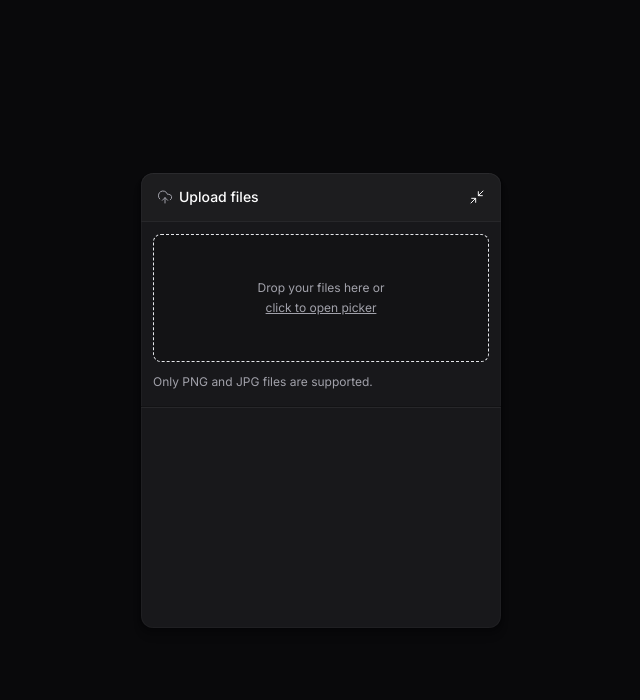
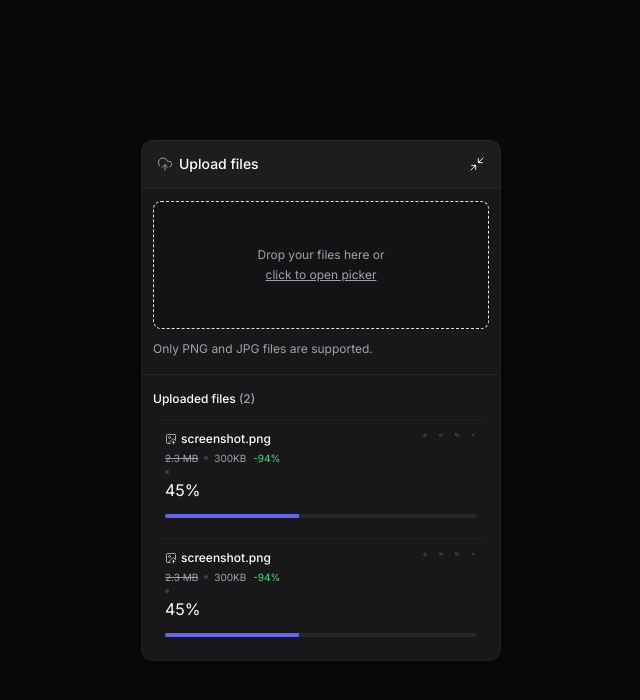
Before and after one commit to devnunes/tech_360, a React (Vite) app in the folder web/: page / in a window 1280 px wide. Both pictures are taken after a click on the button "Upload files". Shown: the top 700 px of the page, without its empty margins (319-959 px from the left). Built offline with nearby package versions, Linux system fonts and the light colour scheme.

Commit message:
Components: Upload list and items

```diff
--- a/web/package.json
+++ b/web/package.json
@@ -11,6 +11,7 @@
   },
   "dependencies": {
     "@radix-ui/react-collapsible": "^1.1.3",
+    "@radix-ui/react-progress": "^1.1.2",
     "lucide-react": "^0.485.0",
     "react": "^19.0.0",
     "react-dom": "^19.0.0",
--- /dev/null
+++ b/web/src/components/upload-widget-upload-item.tsx
@@ -0,0 +1,54 @@
+import * as Progress from "@radix-ui/react-progress";
+import { Download, ImageUp, Link2, RefreshCcw, X } from "lucide-react";
+import { Button } from "./ui/button";
+
+export function UploadWidgetUploadItem() {
+  return (
+    <div className="p-3 rounded-lg flex flex-col gap-3 shadow-shape-content bg-white-/2 relative overflow-hidden">
+      <div className="flex flex-col gap-1">
+        <span className="text-xs font-medium flex items-center gap-1">
+          <ImageUp className="size-3 text-zinc-300" strokeWidth={1.5} />
+          <span>screenshot.png</span>
+        </span>
+
+        <span className="text-xxs text-zinc-400 flex gap-1.5 items-center">
+          <span className="line-through">2.3 MB</span>
+          <div className="size-1 rounded-full bg-zinc-700" />
+          <span>
+            300KB
+            <span className="text-green-400 ml-1"> -94%</span>
+          </span>
+        </span>
+        <div className="size-1 rounded-full bg-zinc-700" />
+        <span>45%</span>
+      </div>
+
+      <Progress.Root className="bg-zinc-800 rounded-full h-1 overflow-hidden group">
+        <Progress.Indicator className="bg-indigo-500 h-1" style={{ width: '43%' }} />
+      </Progress.Root>
+
+      <div className="absolute top-2.5 right-2.5 flex items-center gap-1">
+        <Button size="icon-sm">
+          <Download size={4} strokeWidth={1.5} />
+          <span className="sr-only">Download compressed image</span>
+        </Button>
+
+        <Button size="icon-sm">
+          <Link2 size={4} strokeWidth={1.5} />
+          <span className="sr-only">Copy remote URL</span>
+        </Button>
+
+        <Button size="icon-sm">
+          <RefreshCcw size={4} strokeWidth={1.5} />
+          <span className="sr-only">Retry upload</span>
+        </Button>
+
+        <Button size="icon-sm">
+          <X size={4} strokeWidth={1.5} />
+          <span className="sr-only">Cancel upload</span>
+        </Button>
+
+      </div>
+    </div>
+  )
+}
--- a/web/src/components/upload-widget-upload-list.tsx
+++ b/web/src/components/upload-widget-upload-list.tsx
@@ -1,6 +1,18 @@
+import { UploadWidgetUploadItem } from "./upload-widget-upload-item";
+
 export function UploadWidgetUploadList() {
   return (
-    <div className="px-3 h-48">
+    <div className="px-3 flex flex-col gap-3">
+      <span className="text-xs font-medium">
+        Uploaded files{' '}
+        <span className="text-zinc-400">(2)</span>
+      </span>
+
+      <div className="flex flex-col gap-2">
+
+        <UploadWidgetUploadItem />
+        <UploadWidgetUploadItem />
+      </div>
     </div>
   )
 }
--- a/web/tailwind.config.js
+++ b/web/tailwind.config.js
@@ -14,6 +14,9 @@
       opacity: {
         2: 0.02,
       },
+      fontSize: {
+        'xxs': '0.625rem', // 10px
+      },
       boxShadow: {
         shape: '0px 8px 8px rgba(0, 0, 0, 0.1), 0px 4px 4px rgba(0, 0, 0, 0.1), 0px 2px 2px rgba(0, 0, 0, 0.1), 0px 0px 0px 1px rgba(0, 0, 0, 0.1), inset 0px 0px 0px 1px rgba(255, 255, 255, 0.03), inset 0px 1px 0px rgba(255, 255, 255, 0.03)',
         'shape-content': '0px 0px 0px 1px rgba(0, 0, 0, 0.25), inset 0px 1px 0px rgba(255, 255, 255, 0.02), inset 0px 0px 0px 1px rgba(255, 255, 255, 0.02)'
```
Also changed, not shown: 1 other file (tests, documents, lock files or other folders).
